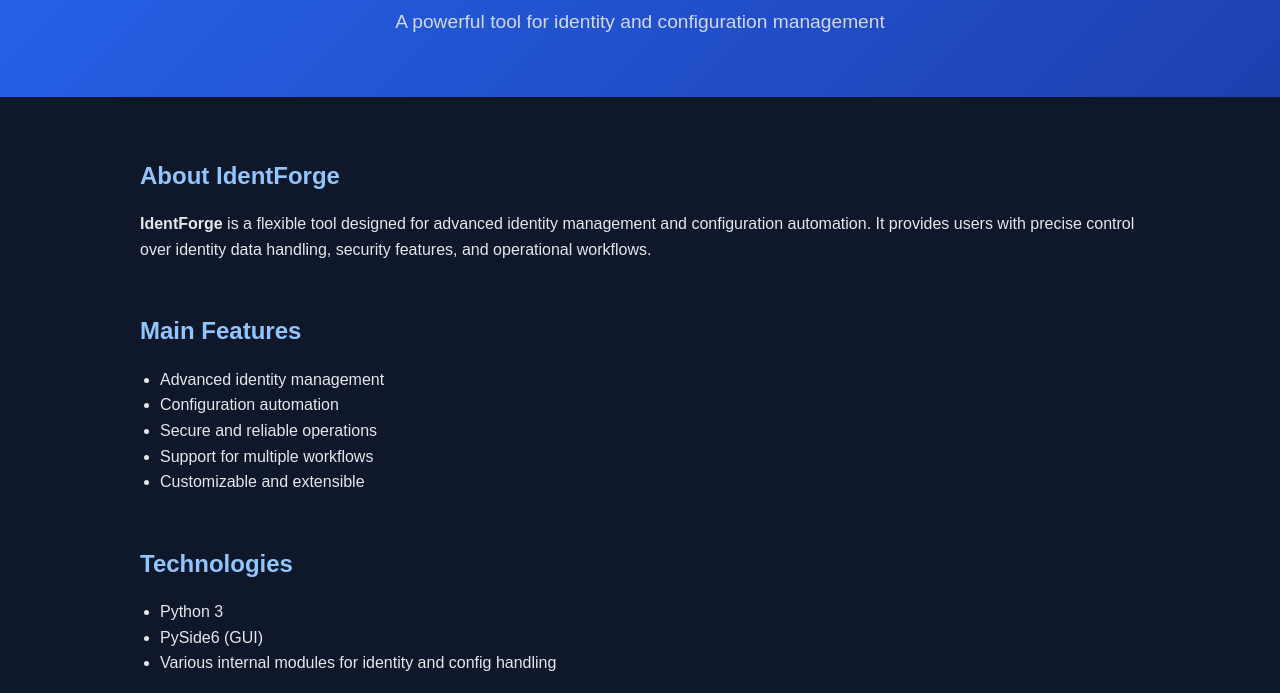
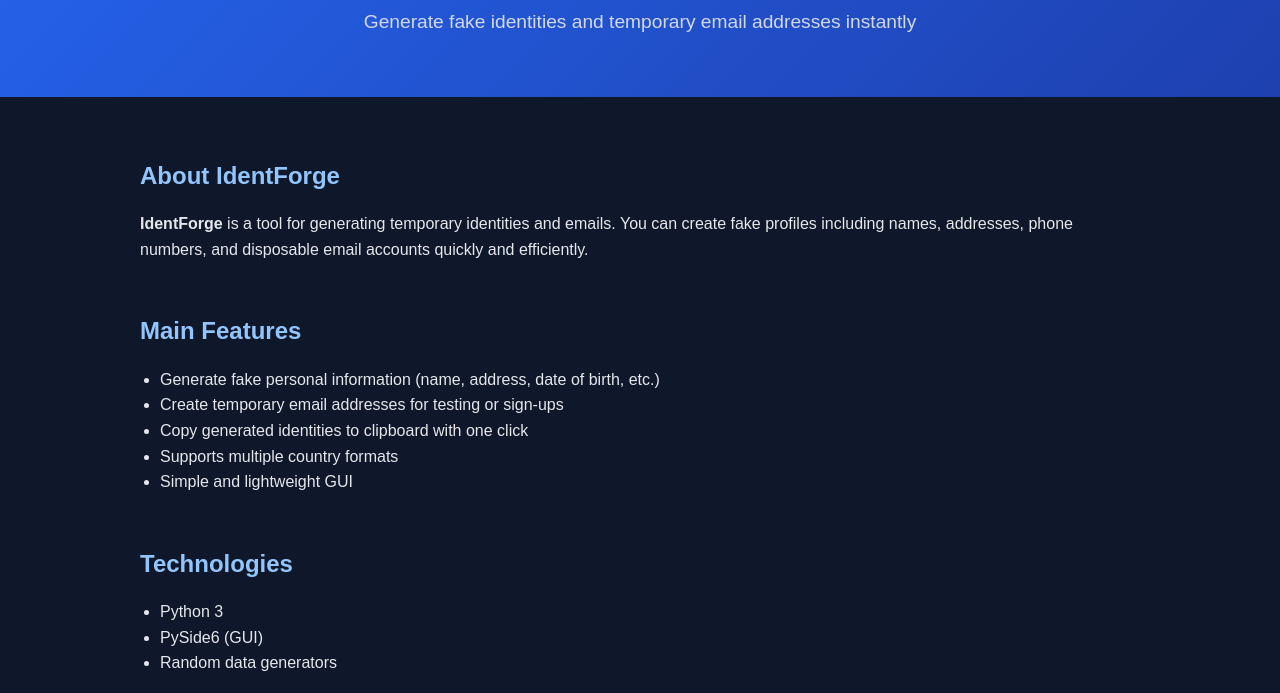
Before and after one commit to zoardgodor/IdentForge, a plain HTML site: page docs/index.html in a window 1280 px wide. Shown: the part 107-800 px from the top of the page. Drawn offline with Linux system fonts and the light colour scheme.

Commit message:
Update index.html

```diff
--- a/docs/index.html
+++ b/docs/index.html
@@ -2,7 +2,7 @@
 <html lang="en">
 <head>
     <meta charset="UTF-8">
-    <title>IdentForge – Tool</title>
+    <title>IdentForge – Fake Identity Generator</title>
     <meta name="viewport" content="width=device-width, initial-scale=1.0">
     <style>
         body {
@@ -106,7 +106,7 @@
 
 <header>
     <h1>IdentForge</h1>
-    <p>A powerful tool for identity and configuration management</p>
+    <p>Generate fake identities and temporary email addresses instantly</p>
 </header>
 
 <main>
@@ -114,20 +114,20 @@
     <section>
         <h2>About IdentForge</h2>
         <p>
-            <strong>IdentForge</strong> is a flexible tool designed for advanced identity management
-            and configuration automation. It provides users with precise control over
-            identity data handling, security features, and operational workflows.
+            <strong>IdentForge</strong> is a tool for generating temporary identities and emails.
+            You can create fake profiles including names, addresses, phone numbers,
+            and disposable email accounts quickly and efficiently.
         </p>
     </section>
 
     <section>
         <h2>Main Features</h2>
         <ul>
-            <li>Advanced identity management</li>
-            <li>Configuration automation</li>
-            <li>Secure and reliable operations</li>
-            <li>Support for multiple workflows</li>
-            <li>Customizable and extensible</li>
+            <li>Generate fake personal information (name, address, date of birth, etc.)</li>
+            <li>Create temporary email addresses for testing or sign-ups</li>
+            <li>Copy generated identities to clipboard with one click</li>
+            <li>Supports multiple country formats</li>
+            <li>Simple and lightweight GUI</li>
         </ul>
     </section>
 
@@ -136,7 +136,7 @@
         <ul>
             <li>Python 3</li>
             <li>PySide6 (GUI)</li>
-            <li>Various internal modules for identity and config handling</li>
+            <li>Random data generators</li>
         </ul>
     </section>
 
```
